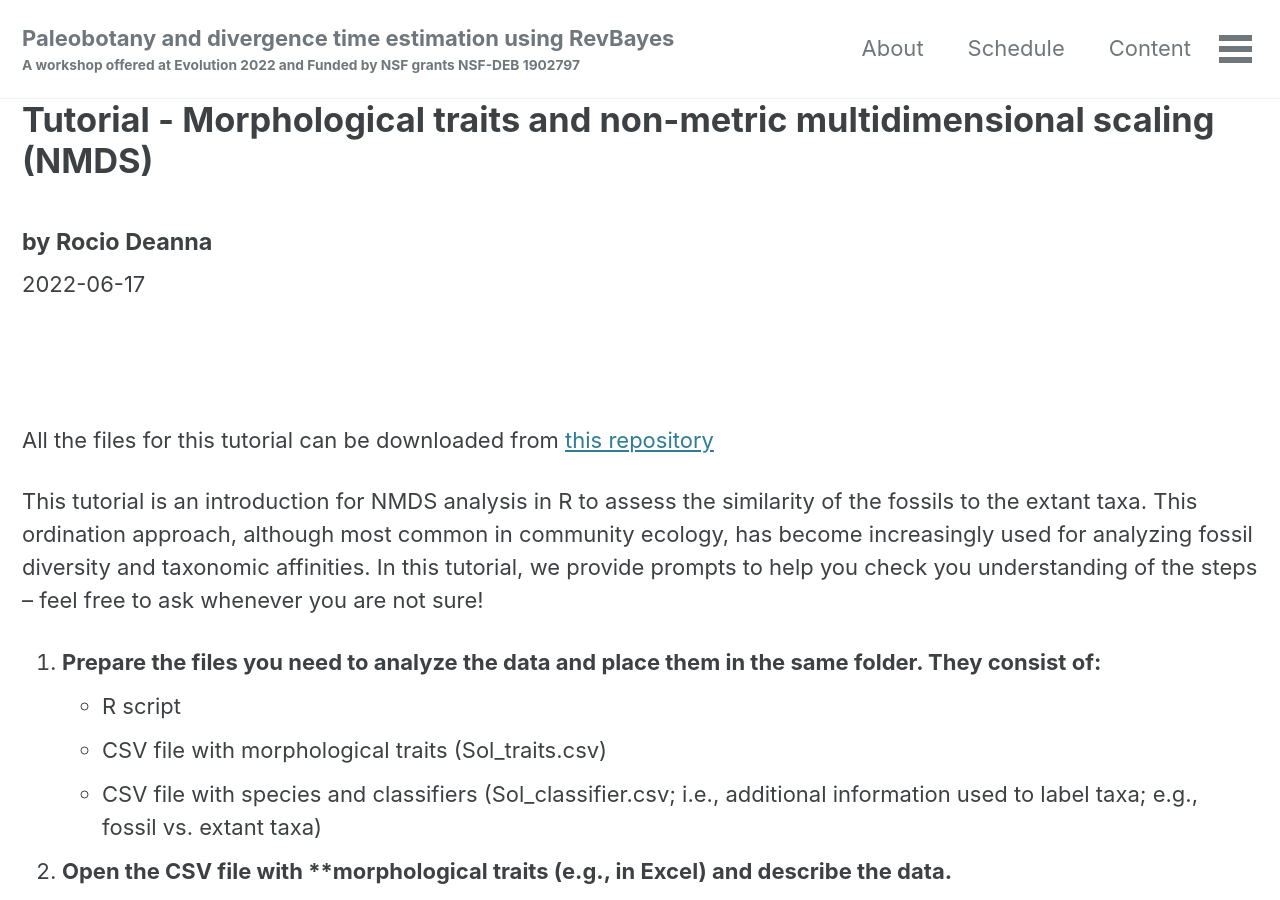
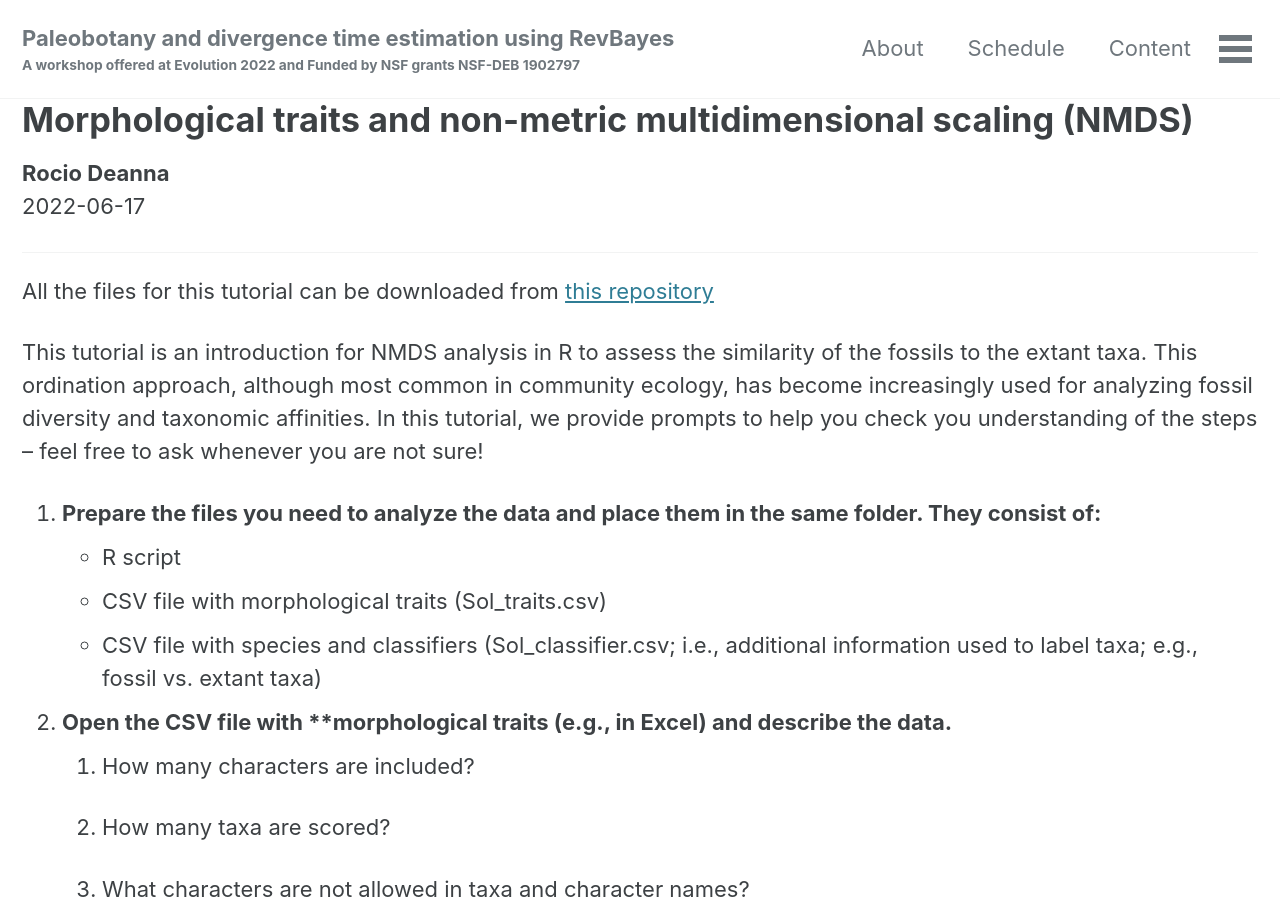
Before and after one commit to ixchelgzlzr/TED_and_Paleobotany, a Jekyll site: the page built from NMDS_tutorial.md, in a window 1280 px wide and 900 px high. Built offline with Jekyll 4.4.1, drawn with Linux system fonts in a browser that asks for light colours; cached includes are drawn as plain includes; our own code applies the rules of GitHub Pages for plain Markdown files.

Commit message:
fixing title on Rocios tutorial

```diff
--- a/NMDS_tutorial.md
+++ b/NMDS_tutorial.md
@@ -3,12 +3,11 @@ layout: splash
 subtitle: General information
 ---
 
-# Tutorial - Morphological traits and non-metric multidimensional scaling (NMDS)
-
-#### by Rocio Deanna
+# Morphological traits and non-metric multidimensional scaling (NMDS)
+**Rocio Deanna**
 2022-06-17
 
-  <br/><br/>
+*****
 
 All the files for this tutorial can be downloaded from [this repository](https://github.com/rociodeanna/Paleobotany-and-divergence-time-estimates-using-RevBayes)
 
--- a/_data/navigation.yml
+++ b/_data/navigation.yml
@@ -6,7 +6,7 @@ main:
     url: /schedule/
   - title: "Content"
     url: /content/
-  - title: "NMDS_tutorial"
+  - title: "NMDS tutorial"
     url: /NMDS_tutorial/
-  - title: "TED_Tutorial"
+  - title: "TED Tutorial"
     url: /tutorial/
```
